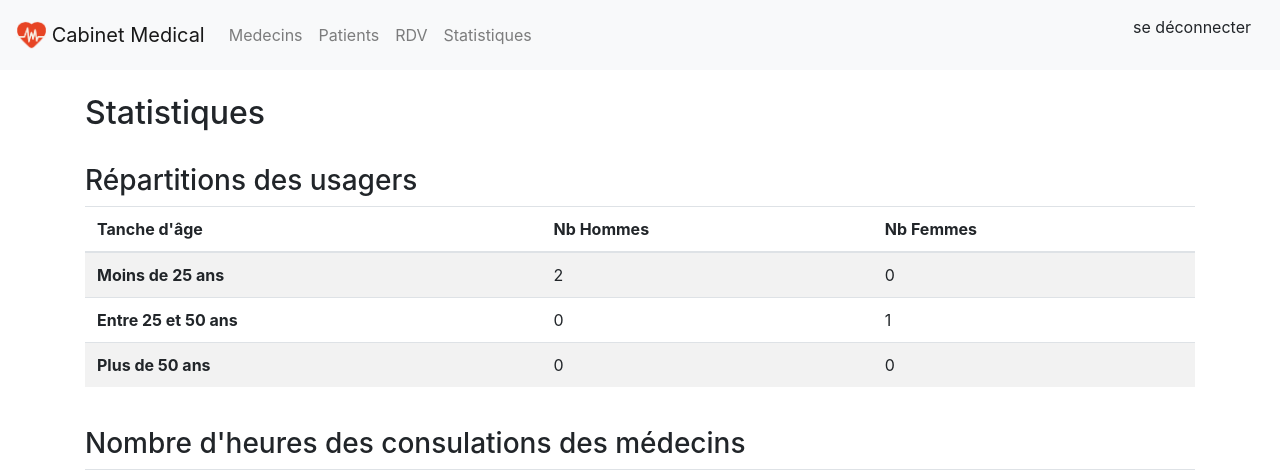
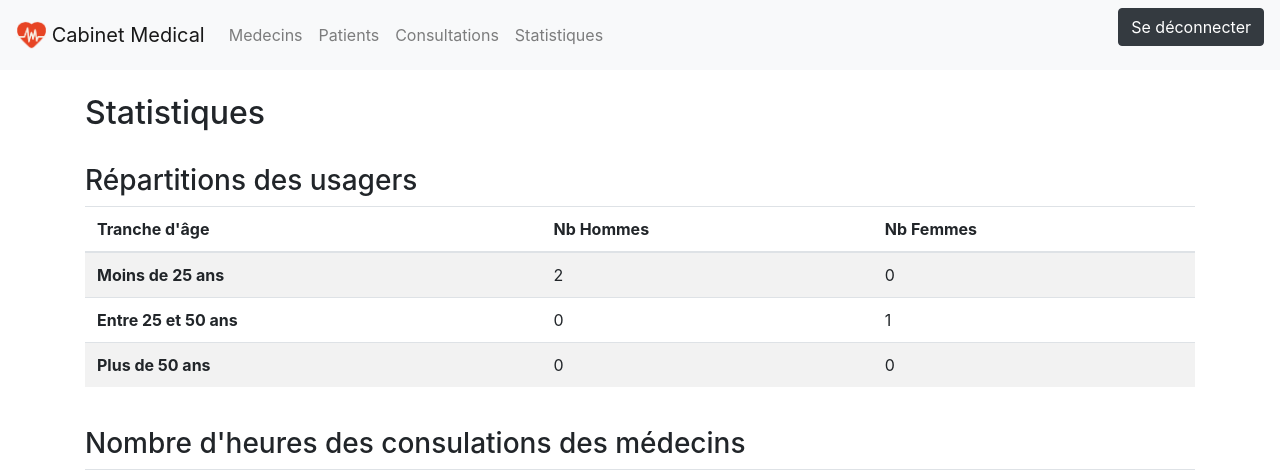
Before and after one commit to Refuseds/ProjetCabinet, a PHP site: page /stat/statistiques.php in a window 1280 px wide. Shown: the top 470 px of the page. Run offline with PHP 8.4, Linux system fonts and the light colour scheme; data comes from the database, SQL or seed files in the repository; some libraries are stand-ins or nearby versions.

Commit message:
nettoyage
stat à la racine
RDV non -> consultations
correction de quelques fautes d'orthographe

```diff
--- a/medecin/affichage.php
+++ b/medecin/affichage.php
@@ -97,7 +97,7 @@
 					</tbody>
 				</table>
 				<button type="button" class="btn btn-success float-right ajouter" data-toggle="modal" data-target="#ajout">
-					Ajouter un medecin
+					Ajouter un médecin
 				</button>
 			</div>
 
--- a/menu.php
+++ b/menu.php
@@ -16,13 +16,13 @@
       <div class="navbar-nav">
         <a class="nav-item nav-link <?php if ( (substr($_SERVER['REQUEST_URI'], 1, 7)) == "medecin" ) { echo "active";}?> " href="/medecin/affichage.php">Medecins <span class="sr-only">(current)</span></a>
         <a class="nav-item nav-link <?php if ( (substr($_SERVER['REQUEST_URI'], 1, 7)) == "patient" ) { echo "active";}?>" href="/patient/affichage.php">Patients</a>
-        <a class="nav-item nav-link <?php if ( (substr($_SERVER['REQUEST_URI'], 1, 3)) == "rdv" ) { echo "active";}?>" href="/rdv/affichage.php">RDV</a>
-        <a class="nav-item nav-link <?php if ( (substr($_SERVER['REQUEST_URI'], 1, 11)) == "statistiques" ) { echo "active";}?>" href="/stat/statistiques.php">Statistiques</a>
+        <a class="nav-item nav-link <?php if ( (substr($_SERVER['REQUEST_URI'], 1, 3)) == "consultations" ) { echo "active";}?>" href="/consultations/affichage.php">Consultations</a>
+        <a class="nav-item nav-link <?php if ( (substr($_SERVER['REQUEST_URI'], 1, 11)) == "statistiques" ) { echo "active";}?>" href="/statistiques.php">Statistiques</a>
       </div>
       <ul class="navbar-nav ml-auto">
         <li class="nav-item">
           <form method="POST" action="../home.php">
-            <button type="submit" name="deconnexion" class="btn btn-light">se déconnecter</button>
+            <button type="submit" name="deconnexion" class="btn btn-dark">Se déconnecter</button>
           </form>
         </li>
       </ul>
--- a/stat/statistiques.php
+++ b/statistiques.php
@@ -67,7 +67,7 @@
     ?>
 
         <header>
-            <?php include('../menu.php')?>
+            <?php include('menu.php')?>
         </header>
         <div class="container">
             <br>
@@ -78,7 +78,7 @@
             <table class="table table-striped">
                 <thead>
                     <tr>
-                        <th>Tanche d'âge</th>
+                        <th>Tranche d'âge</th>
                         <th>Nb Hommes</th>
                         <th>Nb Femmes</th>
                     </tr>
```
Also changed, not shown: consultations/affichage.php (renamed from rdv/affichage.php, +4 -4 lines), README.md.
